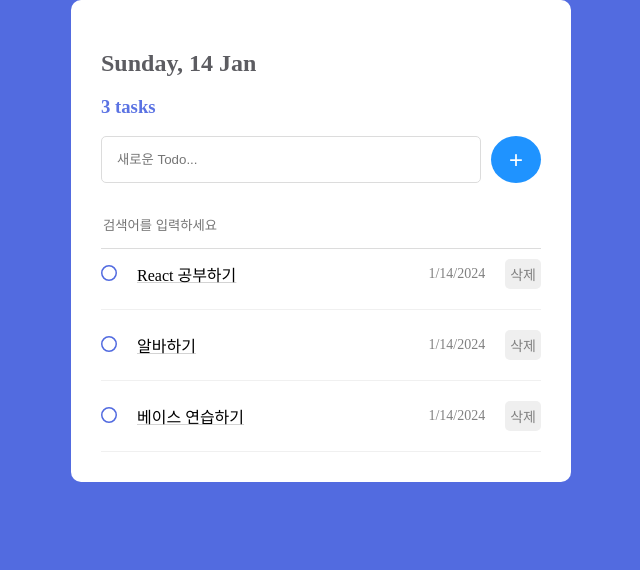
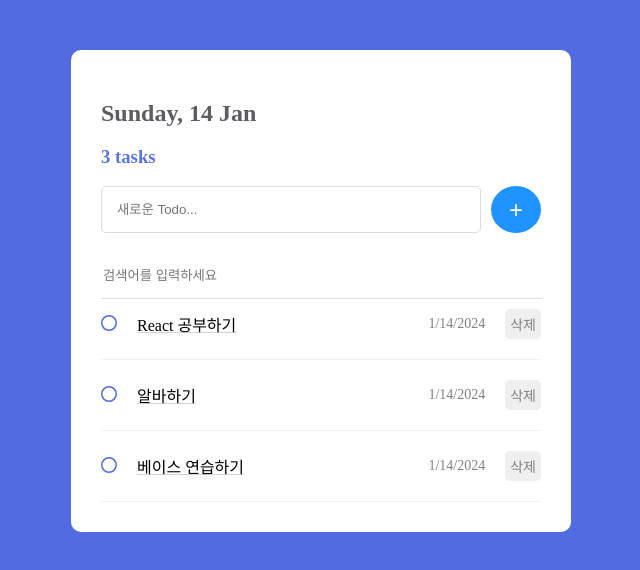
Before and after one commit to yenn222/React-Project, a React (Create React App) app: page / in a window 1280 px wide. Shown: the top 570 px of the page, without its empty margins (319-959 px from the left). Built offline with nearby package versions, Linux system fonts and the light colour scheme.

Commit message:
edit src

```diff
--- a/src/App.css
+++ b/src/App.css
@@ -1,9 +1,9 @@
+
 .App{
   max-width: 500px;
   width: 100%;
   margin: 0 auto;
-
-
+  margin-top: 50px;
   box-sizing: border-box;
   padding: 30px; /* +10px */
 
--- a/src/index.css
+++ b/src/index.css
@@ -1,5 +1,5 @@
 body {
-  margin :0px;
+  margin :50px;
   background-color: rgb(82, 107, 224) ;
 
 }
```
